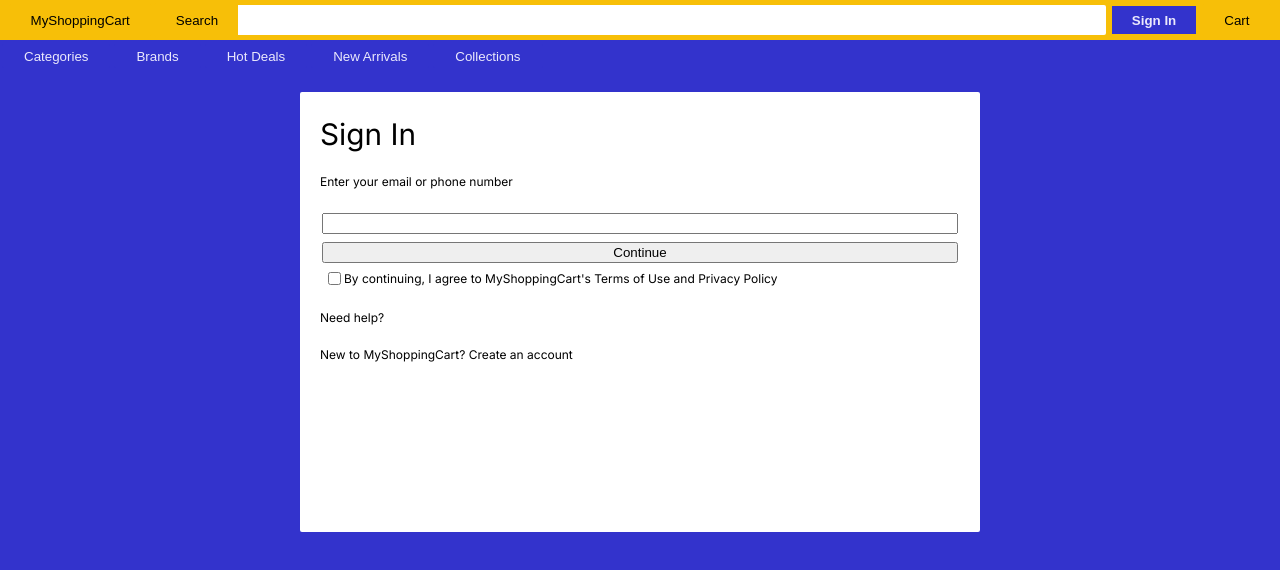
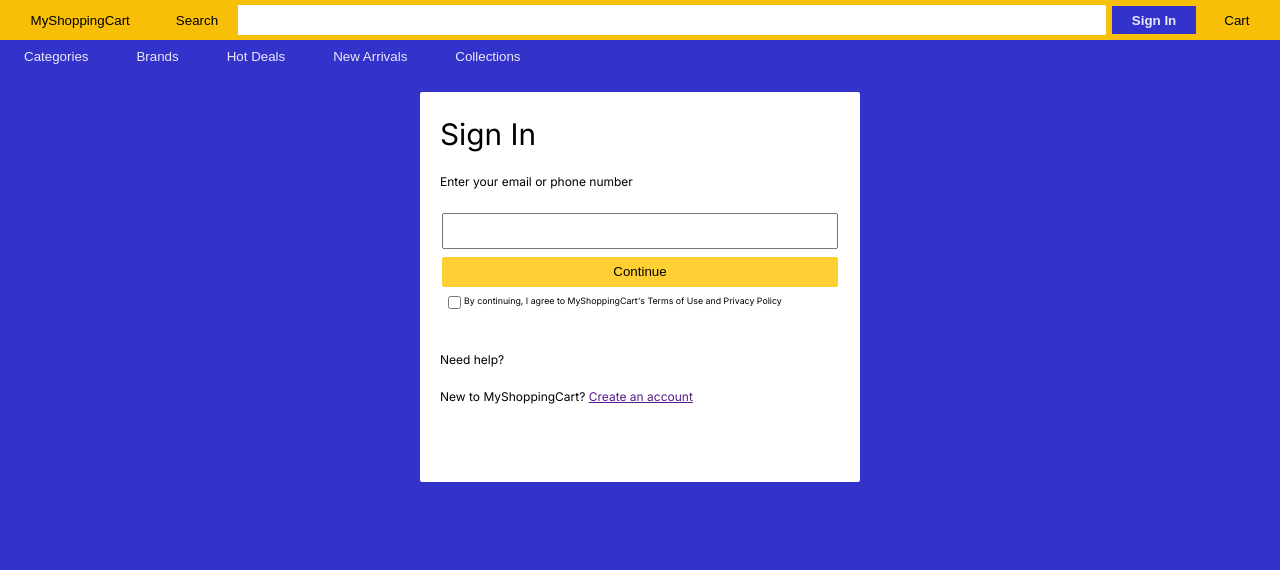
Before and after one commit to xxlusubuxx/MyShoppingCart, a website: page main_interface/sign_in.html in a window 1280 px wide. Drawn offline with Linux system fonts and the light colour scheme.

Commit message:
git commit -m "finalising sign_in"

```diff
--- a/main_interface/sign_in.css
+++ b/main_interface/sign_in.css
@@ -68,7 +68,8 @@
     --top_menu_button_height: calc(var(--top_menu_height) - 2*var(--button_margin_up_down) - 2*var(--border_thickness));
     --top_menu_search_bar_height: calc(var(--top_menu_height) - 2*var(--button_margin_up_down) - 3*var(--border_thickness));
     --sub_menu_button_height: calc(var(--sub_menu_height) - 2*var(--button_margin_up_down) - 2*var(--border_thickness));
-    --square_container_height: 400px;
+    --content_height: 350px;
+    --content_input_height: 30px;
     /*width*/
     --max_width: 100%;
     --min_width: 600px;
@@ -99,16 +100,16 @@
 font-family: 'Inter';
 font-weight: 200;
 }
-h1, h2, h3, h4, h5 {
-font-family: 'Inter';
-font-weight: 500;
+h1, h2, h3, h4, h5, h6 {
+  font-family: 'Inter';
+  font-weight: 500;
 }
 h1 {font-size: 1.858rem; /* 31.56px */ margin-top: 4px;}
 h2 {font-size: 1.333rem; /* 21.28px */ margin-top: 2px;}
 h3 {font-size: 1.077rem; /* 17.48px */ margin-top: 2px;}
 h4 {font-size: 0.933rem; /* 15.28px */ margin-top: 2px;}
 h5 {font-size: 0.750rem; /* 12px */ margin-top: 2px;}
-small {font-size: 0.550rem; /* 8.5px */ margin-top: 2px;}
+h6 {font-size: 0.550rem; /* 8.5px */ margin-top: 2px;}
 
 body {
     background-color: var(--background-500);
@@ -304,7 +305,8 @@
                 }
     .content {
         width: var(--content_width);
-        min-height: 400px;
+        max-width: 400px;
+        height: var(--content_height);
         background-color: white;
         top: calc(var(--top_menu_height) + var(--sub_menu_height));
         border-radius: var(--border_radius);
@@ -323,10 +325,25 @@
         margin: var(--button_margin_up_down) var(--button_margin_left_right) var(--button_margin_up_down) var(--button_margin_left_right);
     }
     .content >input, .content >button {
+        height: var(--content_input_height);
         margin: var(--button_margin_left_right) var(--button_margin_up_down) var(--button_margin_left_right) var(--button_margin_up_down);
     }
-    .content >span {
-        background-color: #050316;
-        height: var(--content_height);
+    .content >button {
+        background-color: var(--secondary-400);
+        border: var(--border_thickness) solid var(--secondary-400);
+        border-radius: var(--border_radius);
+        transition-duration: var(--transition_duration);
+    }
+        .content >button:focus, .content >button:hover {
+            border: var(--border_thickness) solid var(--background-500);
+            cursor: pointer;
+            transition-duration: var(--transition_duration);
+        }
+        .content >button:focus {
+            background-color: var(--background-500);
+            color: var(--text-50);
+        }
+    .content >.spacer {
+        height: calc(var(--content_height)/20);
         width: 100%;
     }
--- a/main_interface/sign_in.html
+++ b/main_interface/sign_in.html
@@ -30,11 +30,11 @@
         <button>Continue</button>
         <div>
             <input type="checkbox" name="terms_of_agreement" id="terms_of_agreement">
-            <h5>By continuing, I agree to MyShoppingCart's Terms of Use and Privacy Policy</h5>
+            <h6>By continuing, I agree to MyShoppingCart's Terms of Use and Privacy Policy</h6>
         </div>
-        <span></span>
+        <div class="spacer"></div>
         <h5>Need help?</h5>
-        <h5>New to MyShoppingCart? Create an account</h5>
+        <h5>New to MyShoppingCart? <a href="">Create an account</a></h5>
     </div>
     <script type="text/javascript" src="/script.js"></script>
 </body>
```
